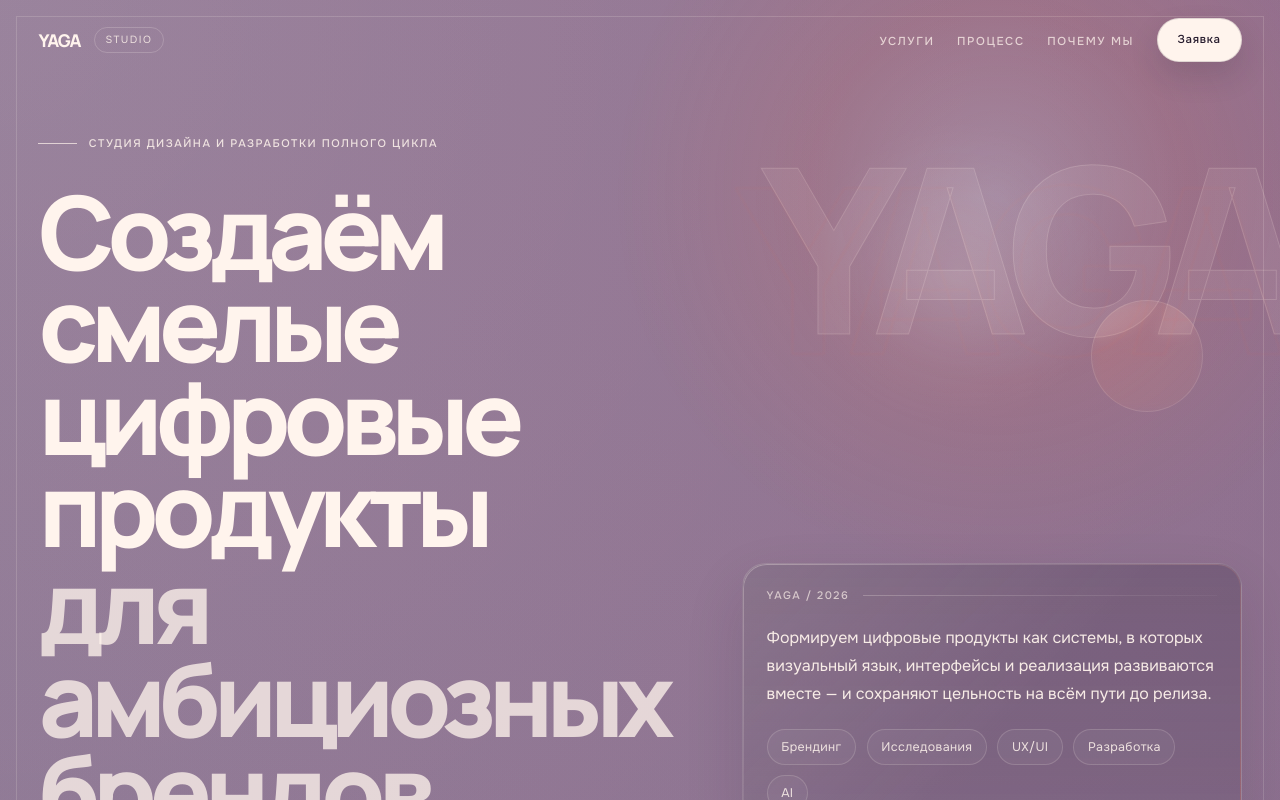
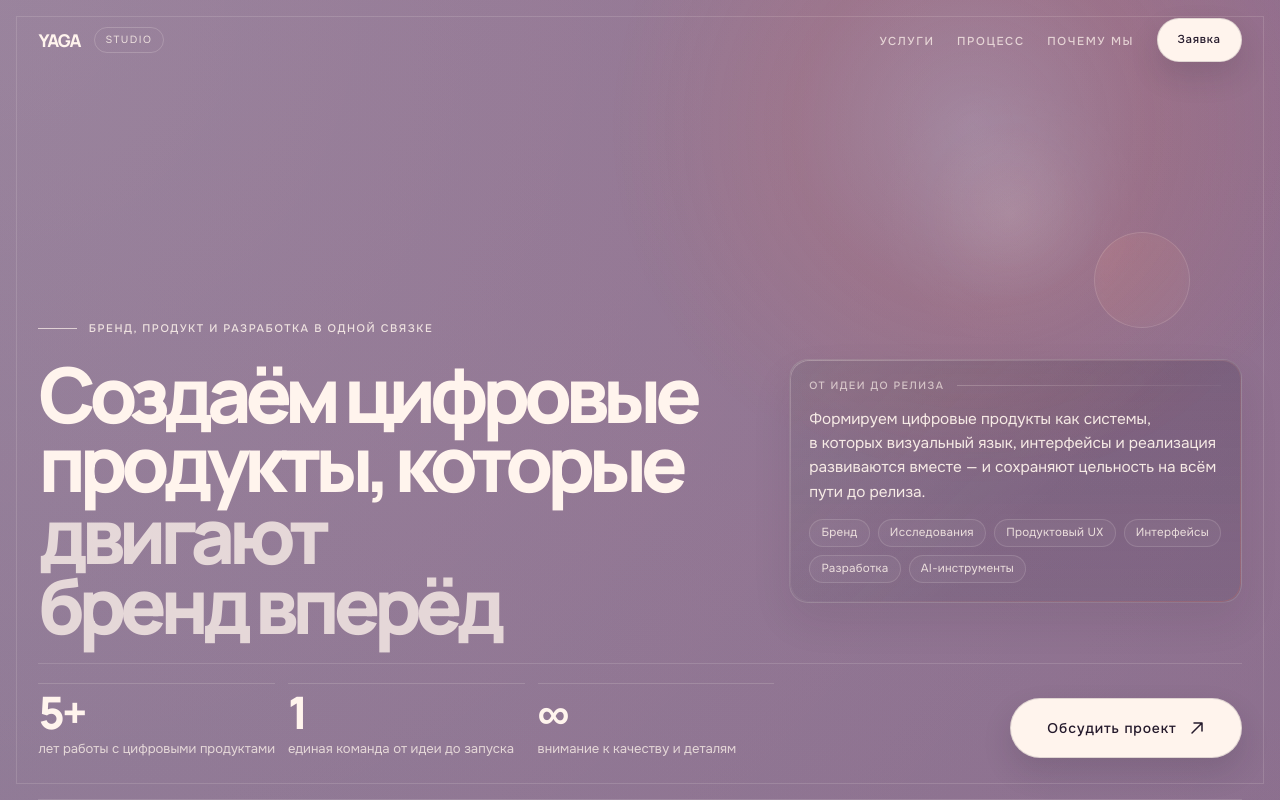
Before and after one commit to Yaroslav-Chertov/yaga-studio, a Next.js app: page / in a window 1280 px wide. Shown: the top 800 px of the page. Built offline with nearby package versions, Linux system fonts and the light colour scheme.

Commit message:
fix hero

```diff
--- a/components/Hero.tsx
+++ b/components/Hero.tsx
@@ -1,17 +1,18 @@
 "use client";
 
 const heroTags = [
-  "Брендинг",
+  "Бренд",
   "Исследования",
-  "UX/UI",
+  "Продуктовый UX",
+  "Интерфейсы",
   "Разработка",
-  "AI",
+  "AI-инструменты",
 ] as const;
 
 const heroFacts = [
   { value: "5+", label: "лет работы с цифровыми продуктами" },
-  { value: "1", label: "единая логика от идеи до реализации" },
-  { value: "∞", label: "внимания к деталям" },
+  { value: "1", label: "единая команда от идеи до запуска" },
+  { value: "∞", label: "внимание к качеству и деталям" },
 ] as const;
 
 const ArrowIcon = () => (
@@ -29,11 +30,6 @@ const ArrowIcon = () => (
 export default function Hero() {
   return (
     <section className="hero">
-      <div className="hero__backdrop" aria-hidden>
-        <span className="hero__ghost hero__ghost--main">YAGA</span>
-        <span className="hero__ghost hero__ghost--shadow">YAGA</span>
-      </div>
-
       <div className="hero__glow" aria-hidden />
       <div className="hero__orb hero__orb--one" aria-hidden />
       <div className="hero__orb hero__orb--two" aria-hidden />
@@ -41,21 +37,19 @@ export default function Hero() {
       <div className="hero__eyebrow">
         <span className="hero__eyebrow-line" />
         <span className="hero__eyebrow-label">
-          Студия дизайна и разработки полного цикла
+          Бренд, продукт и разработка в одной связке
         </span>
       </div>
 
       <div className="hero__top">
         <h1 className="hero__heading">
-          Создаём смелые
-          <br />
-          цифровые продукты
-          <em className="hero__heading-accent">для амбициозных брендов</em>
+          Создаём цифровые продукты, которые
+          <em className="hero__heading-accent">двигают бренд вперёд</em>
         </h1>
 
         <aside className="hero__panel">
           <div className="hero__panel-meta">
-            <span className="hero__panel-kicker">YAGA / 2026</span>
+            <span className="hero__panel-kicker">От идеи до релиза</span>
             <span className="hero__panel-line" />
           </div>
 
--- a/styles/components/_hero.scss
+++ b/styles/components/_hero.scss
@@ -1,25 +1,14 @@
 @use "../variables" as *;
 @use "../mixins" as *;
-
-@keyframes hero-float {
-  0%,
-  100% {
-    transform: translate3d(0, 0, 0);
-  }
-
-  50% {
-    transform: translate3d(0, -12px, 0);
-  }
-}
 
 @keyframes hero-drift {
   0%,
   100% {
-    transform: rotate(0deg) scale(1);
+    transform: translate3d(0, 0, 0) rotate(0deg);
   }
 
   50% {
-    transform: rotate(8deg) scale(1.04);
+    transform: translate3d(0, -10px, 0) rotate(4deg);
   }
 }
 
@@ -29,7 +18,7 @@
   display: flex;
   flex-direction: column;
   justify-content: flex-end;
-  padding: 8.5rem $section-padding-x 3rem;
+  padding: 8rem $section-padding-x 2.6rem;
   overflow: hidden;
   isolation: isolate;
 
@@ -37,74 +26,33 @@
     content: "";
     position: absolute;
     inset: 1rem;
-    border: 1px solid rgba($color-primary, 0.16);
+    border: 1px solid rgba($color-primary, 0.14);
     pointer-events: none;
   }
 
-  &__backdrop {
+  &__gridline {
     position: absolute;
-    inset: 0;
-    z-index: 0;
-    pointer-events: none;
-  }
+    background: rgba($color-primary, 0.1);
 
-  &__ghost {
-    position: absolute;
-    right: clamp(-2rem, -1vw, 0rem);
-    top: clamp(5rem, 12vw, 9rem);
-    font-family: $font-display;
-    font-size: clamp(7rem, 18vw, 16rem);
-    font-weight: 800;
-    line-height: 0.9;
-    letter-spacing: -0.08em;
-    text-transform: uppercase;
-    white-space: nowrap;
-    user-select: none;
-
-    &--main {
-      color: rgba($color-primary, 0.08);
-      -webkit-text-stroke: 1px rgba($color-primary, 0.18);
-      animation: hero-float 8s ease-in-out infinite;
+    &--v {
+      top: 0;
+      bottom: 0;
+      right: clamp(19rem, 28vw, 25rem);
+      width: 1px;
     }
 
-    &--shadow {
-      top: calc(clamp(5rem, 12vw, 9rem) + 1.1rem);
-      right: clamp(-1rem, 1vw, 1.5rem);
-      color: transparent;
-      -webkit-text-stroke: 1px rgba($color-ember, 0.18);
-      opacity: 0.55;
-      filter: blur(1px);
-    }
-  }
-
-  &__stamp {
-    position: absolute;
-    padding: 0.45rem 0.75rem;
-    border: 1px solid rgba($color-primary, 0.18);
-    border-radius: 999px;
-    background: rgba($color-primary, 0.05);
-    color: rgba($color-primary, 0.72);
-    font-size: 0.68rem;
-    font-weight: 500;
-    letter-spacing: $tracking-widest;
-    text-transform: uppercase;
-    backdrop-filter: blur(10px);
-
-    &--top {
-      top: 7.2rem;
-      right: clamp(1.5rem, 7vw, 7rem);
-    }
-
-    &--bottom {
-      top: clamp(12rem, 23vw, 18rem);
-      right: clamp(12rem, 17vw, 18rem);
+    &--h {
+      left: 0;
+      right: 0;
+      top: clamp(12rem, 21vw, 14.5rem);
+      height: 1px;
     }
   }
 
   &__glow {
-    @include radial-glow(760px, 0.16);
-    top: 18%;
-    left: 78%;
+    @include radial-glow(720px, 0.14);
+    top: 16%;
+    left: 76%;
     z-index: 0;
   }
 
@@ -117,24 +65,24 @@
 
     &--one {
       top: 12%;
-      right: 14%;
-      width: 18rem;
-      height: 18rem;
+      right: 11%;
+      width: 16rem;
+      height: 16rem;
       background: radial-gradient(
         circle,
         rgba($color-primary, 0.12) 0%,
-        rgba($color-primary, 0.03) 45%,
-        transparent 72%
+        rgba($color-primary, 0.02) 48%,
+        transparent 74%
       );
-      animation: hero-drift 14s ease-in-out infinite;
+      animation: hero-drift 12s ease-in-out infinite;
     }
 
     &--two {
-      top: 28%;
-      right: 6%;
-      width: 7rem;
-      height: 7rem;
-      border: 1px solid rgba($color-primary, 0.12);
+      top: 29%;
+      right: 7%;
+      width: 6rem;
+      height: 6rem;
+      border: 1px solid rgba($color-primary, 0.14);
       background: rgba($color-primary, 0.03);
       backdrop-filter: blur(6px);
     }
@@ -146,10 +94,9 @@
     display: flex;
     align-items: center;
     gap: 0.75rem;
-    margin-bottom: 2.2rem;
+    margin-bottom: 1.5rem;
 
     &-line {
-      display: block;
       width: 2.4rem;
       height: 1px;
       background-color: rgba($color-primary, 0.7);
@@ -164,50 +111,62 @@
     position: relative;
     z-index: 1;
     display: grid;
-    gap: 2rem;
+    gap: 1.2rem;
 
     @include lg {
-      grid-template-columns: minmax(0, 1.22fr) minmax(28rem, 0.92fr);
-      align-items: end;
-      gap: 2.5rem;
+      grid-template-columns: minmax(0, 1.45fr) minmax(22rem, 0.9fr);
+      align-items: start;
+      gap: 1.35rem;
+    }
+
+    @media (min-width: 1360px) {
+      grid-template-columns: minmax(0, 1.52fr) minmax(24rem, 0.88fr);
+      gap: 1.5rem;
     }
   }
 
   &__heading {
-    max-width: 11ch;
+    max-width: 16ch;
     font-family: $font-display;
     font-weight: 800;
-    font-size: clamp(3.4rem, 8vw, 8.6rem);
+    font-size: clamp(3.2rem, 6.8vw, 7.9rem);
     line-height: 0.9;
-    letter-spacing: -0.07em;
+    letter-spacing: -0.082em;
+    text-wrap: balance;
 
     &-accent {
       display: block;
-      margin-top: 0.35rem;
+      margin-top: 0.18rem;
       font-style: normal;
       color: rgba($color-primary, 0.76);
+    }
+
+    @media (min-width: 1180px) {
+      max-width: 17ch;
+      font-size: clamp(3.5rem, 6vw, 8.2rem);
     }
   }
 
   &__panel {
     position: relative;
     display: grid;
-    gap: 1.35rem;
-    padding: 1.5rem;
-    border: 1px solid rgba($color-primary, 0.18);
-    border-radius: 1.5rem;
+    gap: 0.95rem;
+    align-content: start;
+    padding: 1.15rem 1.2rem;
+    border: 1px solid rgba($color-primary, 0.16);
+    border-radius: 1.2rem;
     background:
-      linear-gradient(135deg, rgba($color-primary, 0.12), transparent 55%),
+      linear-gradient(135deg, rgba($color-primary, 0.1), transparent 58%),
       linear-gradient(
         180deg,
-        rgba($color-shadow, 0.22),
-        rgba($color-shadow, 0.1)
+        rgba($color-shadow, 0.18),
+        rgba($color-shadow, 0.08)
       ),
-      rgba($color-surface, 0.24);
+      rgba($color-surface, 0.2);
     box-shadow:
-      0 24px 60px rgba($color-ink, 0.12),
-      inset 0 1px 0 rgba($color-primary, 0.08);
-    backdrop-filter: blur(18px);
+      0 18px 40px rgba($color-ink, 0.08),
+      inset 0 1px 0 rgba($color-primary, 0.07);
+    backdrop-filter: blur(16px);
 
     &::before {
       content: "";
@@ -217,9 +176,9 @@
       padding: 1px;
       background: linear-gradient(
         135deg,
-        rgba($color-primary, 0.28),
-        rgba($color-primary, 0.06) 38%,
-        rgba($color-ember, 0.22) 100%
+        rgba($color-primary, 0.24),
+        rgba($color-primary, 0.04) 40%,
+        rgba($color-ember, 0.18) 100%
       );
       -webkit-mask:
         linear-gradient(#fff 0 0) content-box,
@@ -233,15 +192,15 @@
   &__panel-meta {
     display: flex;
     align-items: center;
-    gap: 0.85rem;
+    gap: 0.8rem;
   }
 
   &__panel-kicker {
-    font-size: 0.68rem;
+    font-size: 0.66rem;
     font-weight: 500;
     letter-spacing: $tracking-widest;
     text-transform: uppercase;
-    color: rgba($color-primary, 0.68);
+    color: rgba($color-primary, 0.66);
     white-space: nowrap;
   }
 
@@ -250,33 +209,35 @@
     height: 1px;
     background: linear-gradient(
       90deg,
-      rgba($color-primary, 0.24),
+      rgba($color-primary, 0.22),
       rgba($color-primary, 0.04)
     );
   }
 
   &__description {
-    max-width: 34rem;
-    font-size: clamp(1rem, 1.15vw, 1.12rem);
-    line-height: 1.75;
-    color: rgba($color-primary, 0.94);
-    text-wrap: balance;
+    max-width: none;
+    font-size: clamp(0.96rem, 0.96vw, 1.04rem);
+    line-height: 1.58;
+    color: rgba($color-primary, 0.93);
+    text-wrap: pretty;
   }
 
   &__tags {
     display: flex;
     flex-wrap: wrap;
-    gap: 0.65rem;
+    gap: 0.5rem;
   }
 
   &__tag {
-    padding: 0.55rem 0.85rem;
-    border: 1px solid rgba($color-primary, 0.16);
+    padding: 0.45rem 0.7rem;
+    border: 1px solid rgba($color-primary, 0.14);
     border-radius: 999px;
     background: rgba($color-primary, 0.04);
-    color: rgba($color-primary, 0.86);
-    font-size: 0.78rem;
-    letter-spacing: 0.03em;
+    color: rgba($color-primary, 0.84);
+    font-size: 0.73rem;
+    line-height: 1;
+    letter-spacing: 0.02em;
+    white-space: nowrap;
   }
 
   &__bottom {
@@ -285,19 +246,18 @@
     display: flex;
     align-items: flex-end;
     justify-content: space-between;
-    gap: 2rem;
+    gap: 1.3rem;
     flex-wrap: wrap;
-    margin-top: 3rem;
-    padding-top: 2rem;
-    border-top: 1px solid rgba($color-primary, 0.16);
+    margin-top: 1.5rem;
+    padding-top: 1.2rem;
+    border-top: 1px solid rgba($color-primary, 0.14);
   }
 
   &__facts {
     display: grid;
     grid-template-columns: repeat(3, minmax(0, 1fr));
-    gap: 1rem;
-    width: min(100%, 48rem);
-    align-items: start;
+    gap: 0.8rem;
+    width: min(100%, 46rem);
 
     @media (max-width: 900px) {
       grid-template-columns: 1fr;
@@ -306,24 +266,24 @@
 
   &__fact {
     display: grid;
-    gap: 0.35rem;
-    padding-top: 0.5rem;
-    border-top: 1px solid rgba($color-primary, 0.18);
+    gap: 0.3rem;
+    padding-top: 0.4rem;
+    border-top: 1px solid rgba($color-primary, 0.16);
   }
 
   &__fact-value {
     font-family: $font-display;
-    font-size: clamp(1.8rem, 4vw, 3.2rem);
+    font-size: clamp(1.65rem, 3.6vw, 2.8rem);
     font-weight: 800;
     letter-spacing: -0.06em;
     line-height: 1;
   }
 
   &__fact-label {
-    max-width: 16rem;
-    color: rgba($color-primary, 0.78);
-    font-size: 0.85rem;
-    line-height: 1.5;
+    max-width: 15rem;
+    color: rgba($color-primary, 0.76);
+    font-size: 0.82rem;
+    line-height: 1.42;
   }
 
   &__actions {
@@ -337,80 +297,71 @@
     @include btn-primary;
   }
 
-  &__scroll-hint {
-    color: rgba($color-primary, 0.62);
-    font-size: 0.68rem;
-    letter-spacing: $tracking-widest;
-    text-transform: uppercase;
-  }
-
   &__divider {
     position: absolute;
     bottom: 0;
     left: $section-padding-x;
     right: $section-padding-x;
     height: 1px;
-    background-color: rgba($color-primary, 0.16);
+    background-color: rgba($color-primary, 0.14);
   }
 
   @media (max-width: 1024px) {
     min-height: auto;
-    padding-top: 7.5rem;
+    padding-top: 7rem;
 
-    &__ghost {
-      right: -0.5rem;
-      top: 6.5rem;
-      font-size: clamp(5.5rem, 22vw, 10rem);
+    &__gridline--v {
+      right: 9rem;
     }
 
-    &__stamp--top {
-      top: 5.8rem;
-      right: 1.25rem;
+    &__gridline--h {
+      top: 10.4rem;
     }
 
-    &__stamp--bottom {
-      top: 11rem;
-      right: 6rem;
+    &__top {
+      gap: 1rem;
     }
 
     &__panel {
-      max-width: 44rem;
+      max-width: 50rem;
     }
   }
 
   @media (max-width: 767px) {
-    padding: 7rem $section-padding-x 2.25rem;
+    padding: 6.8rem $section-padding-x 2.1rem;
 
     &::before {
       inset: 0.6rem;
     }
 
-    &__ghost {
-      top: 5.5rem;
-      right: -1rem;
-
-      &--shadow {
-        display: none;
-      }
+    &__gridline {
+      display: none;
     }
 
-    &__stamp {
+    &__orb--two {
       display: none;
     }
 
     &__heading {
-      max-width: 9ch;
-      font-size: clamp(2.8rem, 14vw, 4.8rem);
+      max-width: 10.5ch;
+      font-size: clamp(2.7rem, 13.2vw, 4.6rem);
+      line-height: 0.92;
     }
 
     &__panel {
-      padding: 1.15rem;
-      border-radius: 1.1rem;
+      gap: 0.85rem;
+      padding: 1rem;
+      border-radius: 1.05rem;
     }
 
     &__description {
-      max-width: none;
-      font-size: 0.98rem;
+      font-size: 0.95rem;
+      line-height: 1.56;
+    }
+
+    &__bottom {
+      margin-top: 1.35rem;
+      padding-top: 1.1rem;
     }
 
     &__actions {
@@ -421,9 +372,5 @@
     &__cta {
       width: 100%;
     }
-
-    &__scroll-hint {
-      text-align: center;
-    }
   }
 }
```
